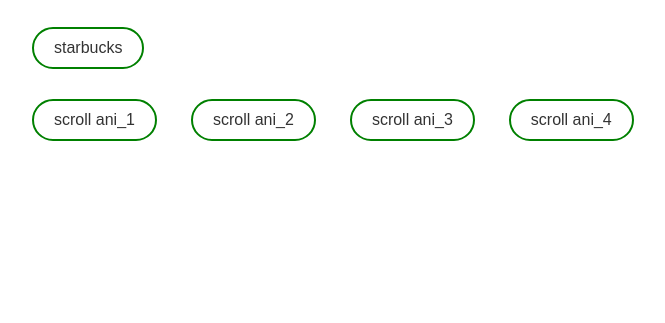
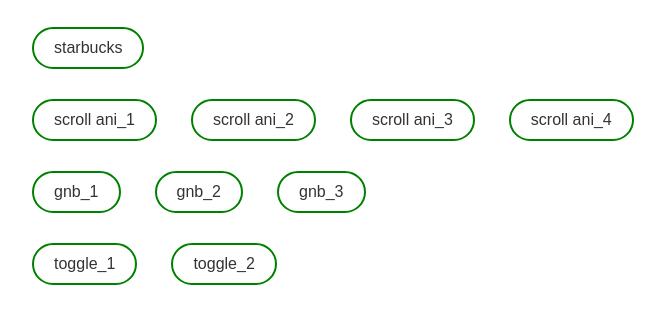
Before and after one commit to hyehyehyehyehyehye/practice, a plain HTML site: page index.html in a window 1280 px wide. Shown: the part 75-398 px from the top of the page, without its empty margins (8-673 px from the left). Drawn offline with Linux system fonts and the light colour scheme.

Commit message:
gnb toggle index plus

```diff
--- a/index.html
+++ b/index.html
@@ -37,7 +37,12 @@
         <a href="./scroll/1_index.html">scroll ani_1</a>
         <a href="./scroll/2_index.html">scroll ani_2</a>
         <a href="./scroll/3_index.html">scroll ani_3</a>
-        <a href="./scroll/4_index.html">scroll ani_4</a>
+        <a href="./scroll/4_index.html">scroll ani_4</a><br>
+        <a href="./gnb/index.html">gnb_1</a>
+        <a href="./gnb/2_index.html">gnb_2</a>
+        <a href="./gnb/3_index.html">gnb_3</a><br>
+        <a href="./toggle/index.html">toggle_1</a>
+        <a href="./toggle/2_index.html">toggle_2</a>
     </div>
 </body>
 </html>
```
